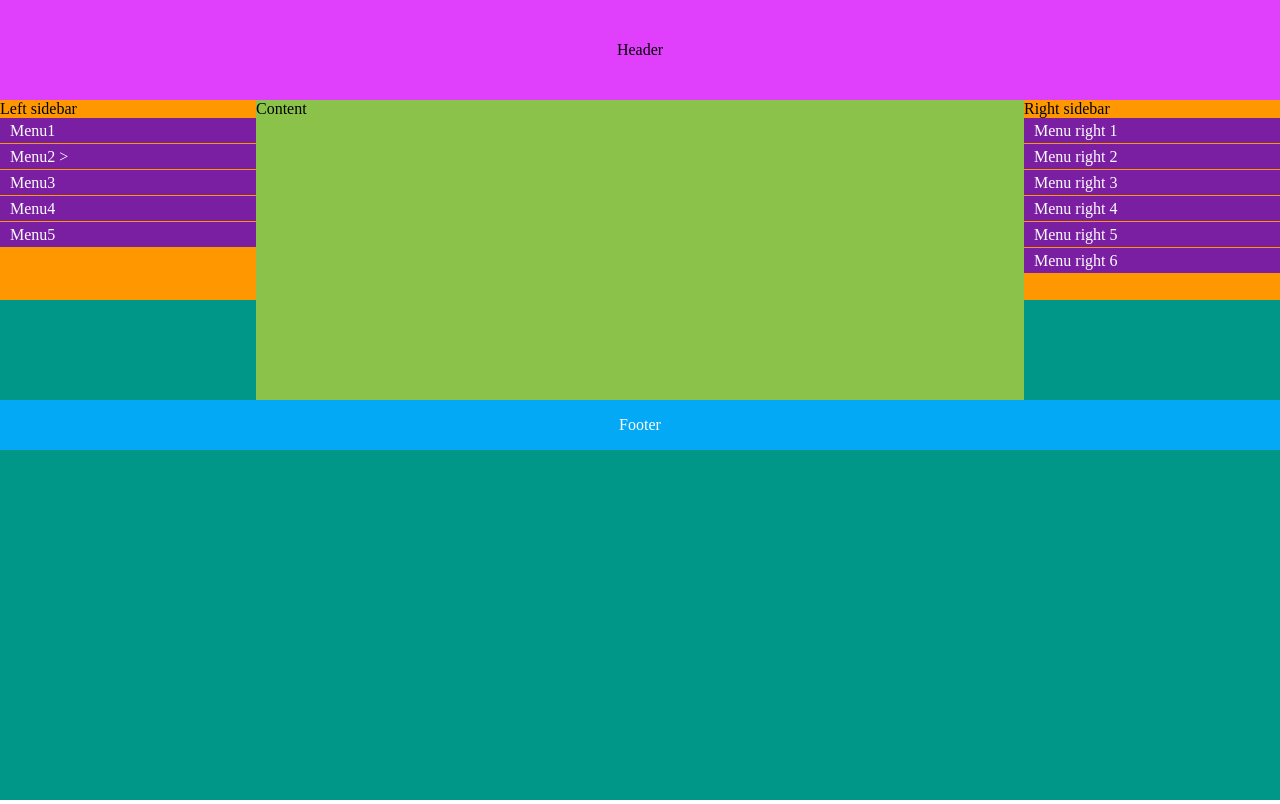
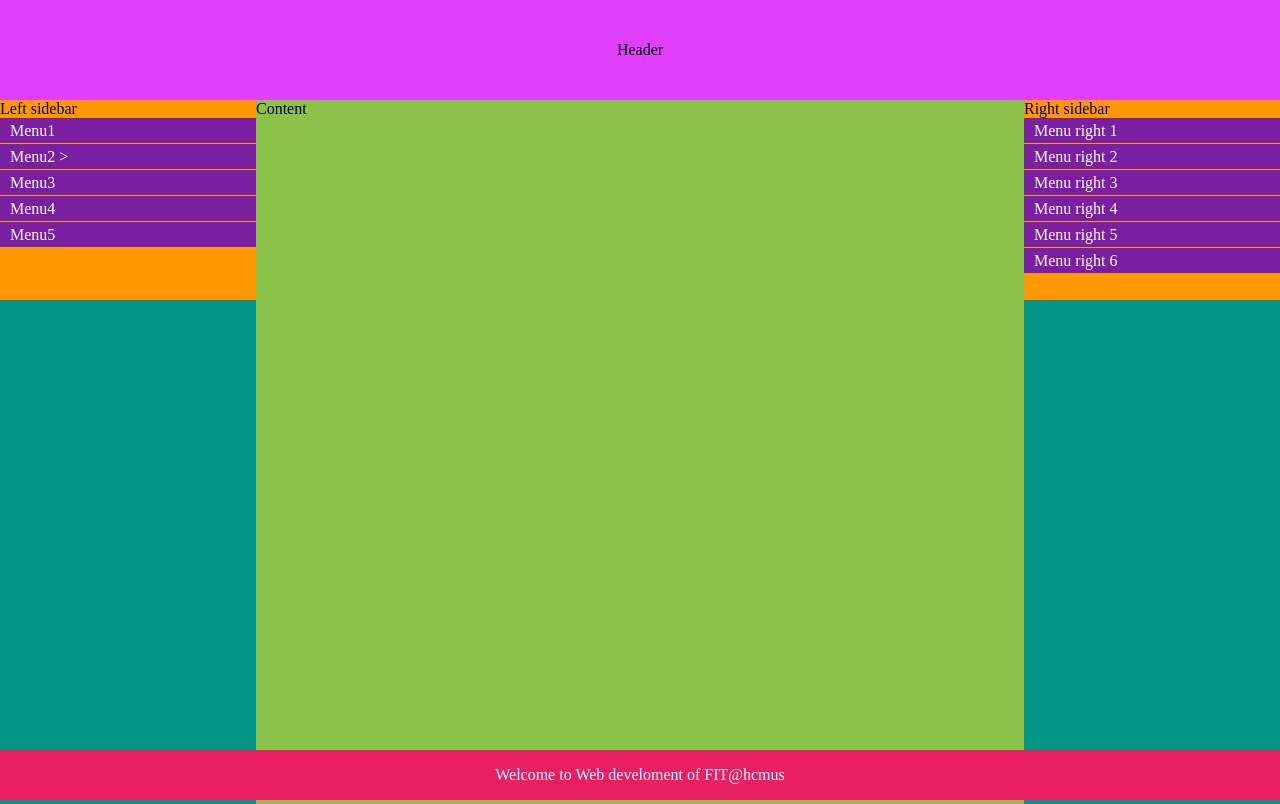
Before and after one commit to 20880222-lvdgiang/fit-dttx-ltweb1, a plain HTML site: page lab03/demo01.html in a window 1280 px wide. Shown: the top 804 px of the page. Drawn offline with Linux system fonts and the light colour scheme.

Commit message:
feature(lab03): layout with position fixed

```diff
--- a/lab03/css/style01.css
+++ b/lab03/css/style01.css
@@ -5,7 +5,8 @@ body{
 
 #container{
     background-color: #009688;
-    min-height: 100vh;
+    margin-bottom: 50px;
+    /*min-height: 100vh;*/
     /*width: 80%;
     margin: 0 auto;*/
 }
@@ -26,7 +27,7 @@ body{
 
 #content{
     background-color: #8bc34a;
-    min-height: 300px;
+    min-height: 1000px;
     width: 60%;
     float: left;
 }
@@ -78,3 +79,14 @@ body{
     background-color: #ffc107;
     color: #000;
 }
+
+.ad{
+    width: 100%;
+    background-color: #e91e63;
+    color:#fff;
+    height: 50px;
+    line-height: 50px;
+    text-align: center;
+    position: fixed;
+    bottom: 0;
+}
--- a/lab03/demo01.html
+++ b/lab03/demo01.html
@@ -39,5 +39,6 @@
         </div>
         <div id="footer">Footer</div>
     </div>
+    <div class="ad">Welcome to Web develoment of FIT@hcmus</div>
 </body>
 </html>
```
